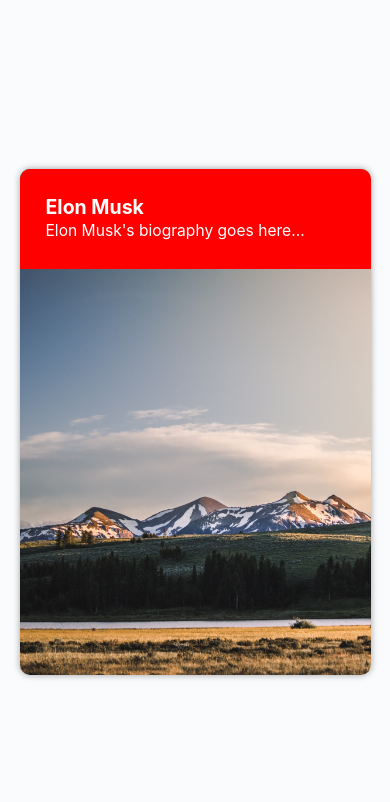
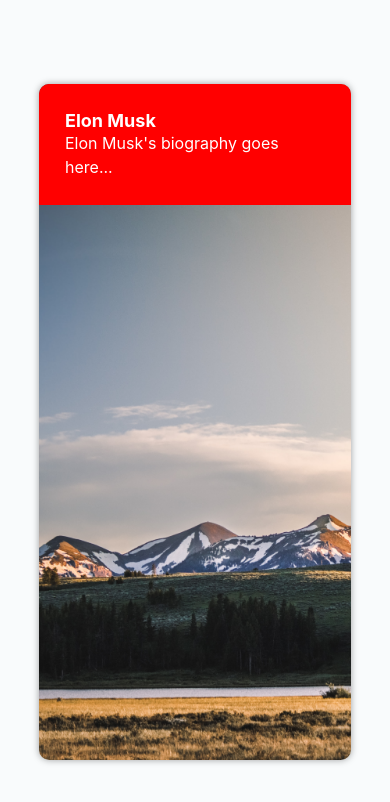
Before and after one commit to khademmilad/D_App, a React Native app in the folder frontend/: screen /Swipe in a window 390 px wide. Shown: the top 802 px of the page. Built offline with nearby package versions, Linux system fonts and the light colour scheme.

Commit message:
SwipeCard component

```diff
--- /dev/null
+++ b/frontend/src/components/SwipeCard/SwipeCard.js
@@ -0,0 +1,68 @@
+import React from 'react';
+import { View, Text, StyleSheet, ImageBackground } from 'react-native';
+import PropTypes from 'prop-types'; // Import PropTypes for type checking
+import ImageSwipe from '../../../assets/images/swipe.jpg';
+
+const SwipeCard = ({ name, bio, imageSource }) => {
+  return (
+    <View style={styles.card}>
+      <ImageBackground source={imageSource} style={styles.image} resizeMode='cover'>
+        <View style={styles.cartInner}>
+          <View style={styles.textContainer}>
+            <Text style={styles.name}>{name}</Text>
+            <Text style={styles.bio}>{bio}</Text>
+          </View>
+        </View>
+      </ImageBackground>
+    </View>
+  );
+};
+
+SwipeCard.propTypes = {
+  name: PropTypes.string.isRequired,
+  bio: PropTypes.string.isRequired,
+  imageSource: PropTypes.number.isRequired, // Assuming you're passing the image source as a require() number
+};
+
+const styles = StyleSheet.create({
+  card: {
+    width: '80%', // Adjust the width as needed
+    height: '80%', // Adjust the height as needed
+    borderRadius: 10,
+    overflow: 'hidden',
+    shadowColor: "#000",
+    shadowOffset: {
+      width: 0,
+      height: 0,
+    },
+    shadowOpacity: 0.37,
+    shadowRadius: 7.49,
+    elevation: 12,
+  },
+  cartInner: {
+    padding: 10,
+    backgroundColor: 'red'
+  },
+  image: {
+    flex: 1,
+    width: '100%',
+    height: '100%',
+  },
+  textContainer: {
+    flex: 1,
+    justifyContent: 'flex-end',
+    padding: 16,
+  },
+  name: {
+    fontSize: 18, // Adjust font size as needed
+    color: 'white',
+    fontWeight: 'bold',
+  },
+  bio: {
+    fontSize: 16, // Adjust font size as needed
+    color: 'white',
+    lineHeight: 24,
+  }
+});
+
+export default SwipeCard;
--- a/frontend/src/screens/Swipe/Swipe.js
+++ b/frontend/src/screens/Swipe/Swipe.js
@@ -1,70 +1,28 @@
-import { View, Text, StyleSheet, ImageBackground, Dimensions } from 'react-native'
-import React from 'react'
-import ImageSwipe from '../../../assets/images/swipe.jpg'
+import React from 'react';
+import { View, StyleSheet, Dimensions } from 'react-native';
+import SwipeCard from '../../components/SwipeCard/SwipeCard';
+import ImageSwipe from '../../../assets/images/swipe.jpg';
 
 const { width, height } = Dimensions.get('window');
 
 const Swipe = () => {
   return (
     <View style={styles.root}>
-      <View style={styles.card}>
-        <ImageBackground source={ImageSwipe} style={styles.image} resizeMode='cover'>
-          <View style={styles.cartInner} >
-            <View style={styles.textContainer}>
-              <Text style={styles.name}>Elon Musk</Text>
-              <Text style={styles.bio}>Elon Musk's biography goes here...</Text>
-            </View>
-          </View>
-        </ImageBackground>
-      </View>
+      <SwipeCard
+        name="Elon Musk"
+        bio="Elon Musk's biography goes here..."
+        imageSource={ImageSwipe}
+      />
     </View>
-  )
-}
+  );
+};
 
 const styles = StyleSheet.create({
   root: {
     justifyContent: 'center',
     alignItems: 'center',
-    flex: 1,
+    flex: 1
   },
-  card: {
-    width: width * 0.9,
-    height: height * 0.6,
-    borderRadius: 10,
-    overflow: 'hidden',
-    shadowColor: "#000",
-    shadowOffset: {
-      width: 0,
-      height: 0,
-    },
-    shadowOpacity: 0.37,
-    shadowRadius: 7.49,
-    elevation: 12,
-  },
-  cartInner:{
-    padding: 10,
-    backgroundColor: 'red'
-  },
-  image: {
-    flex: 1,
-    width: '100%',
-    height: '100%',
-  },
-  textContainer: {
-    flex: 1,
-    justifyContent: 'flex-end',
-    padding: 16,
-  },
-  name: {
-    fontSize: 0.05 * width, // Adjust font size based on screen width
-    color: 'white',
-    fontWeight: 'bold',
-  },
-  bio: {
-    fontSize: 0.04 * width, // Adjust font size based on screen width
-    color: 'white',
-    lineHeight: 24,
-  }
-})
+});
 
-export default Swipe
+export default Swipe;
```
